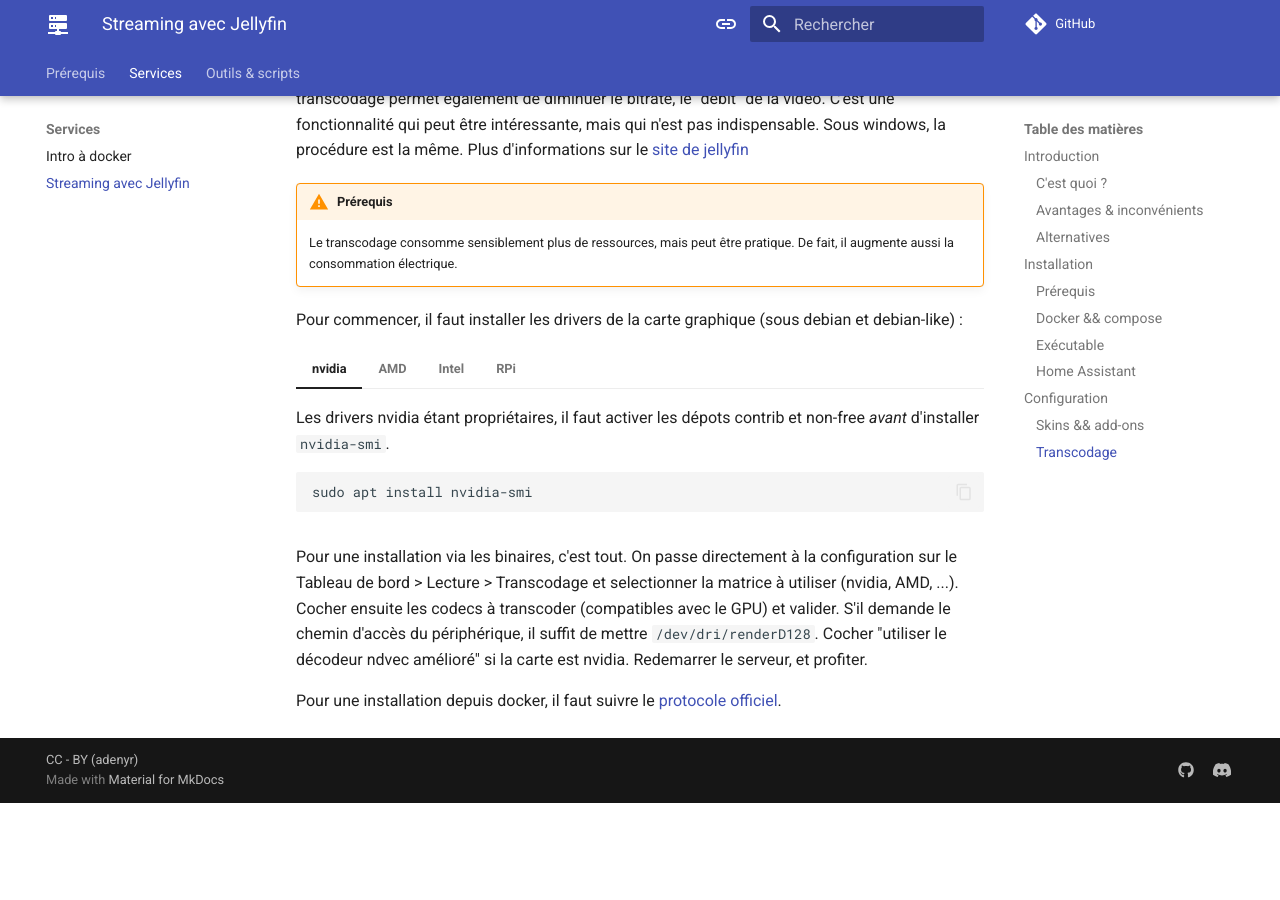
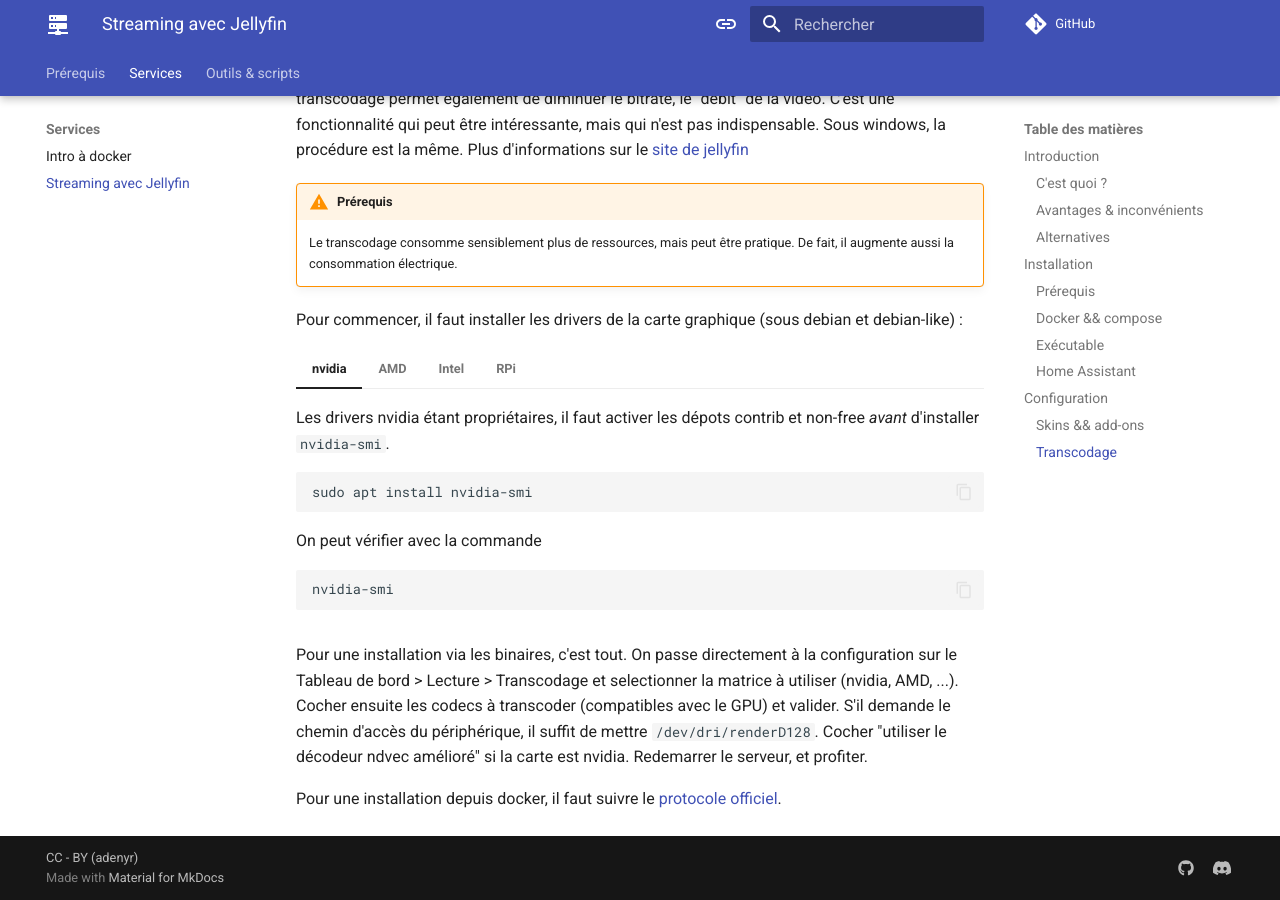
Before and after one commit to adenyrr/become.sh, an MkDocs documentation site: the page built from docs/services/jellyfin.md, in a window 1280 px wide and 900 px high, scrolled down 3721 px. Built offline with MkDocs 1.6.1 and Material for MkDocs 9.7.7, drawn with Linux system fonts in a browser that asks for light colours; comment, search, counter and statistics services are not loaded; before the commit the page ends 4524 px from its top, so only the background shows below that.

Commit message:
Update jellyfin.md
changement de la vérif nvidia

```diff
--- a/docs/services/jellyfin.md
+++ b/docs/services/jellyfin.md
@@ -159,6 +159,10 @@
     ~~~ bash
     sudo apt install nvidia-smi
     ~~~
+    On peut vérifier avec la commande
+    ~~~ bash
+    nvidia-smi
+    ~~~
 
 === "AMD"
 
```
